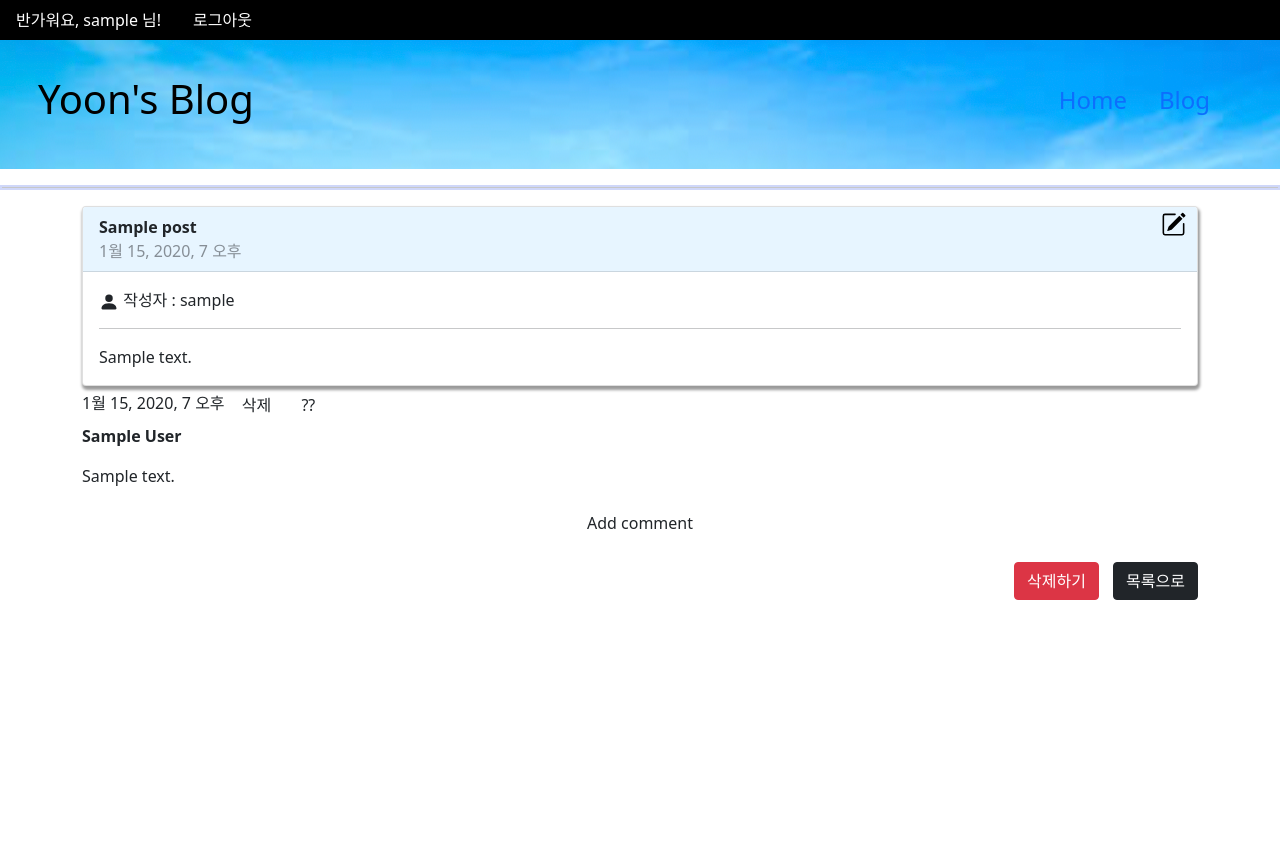
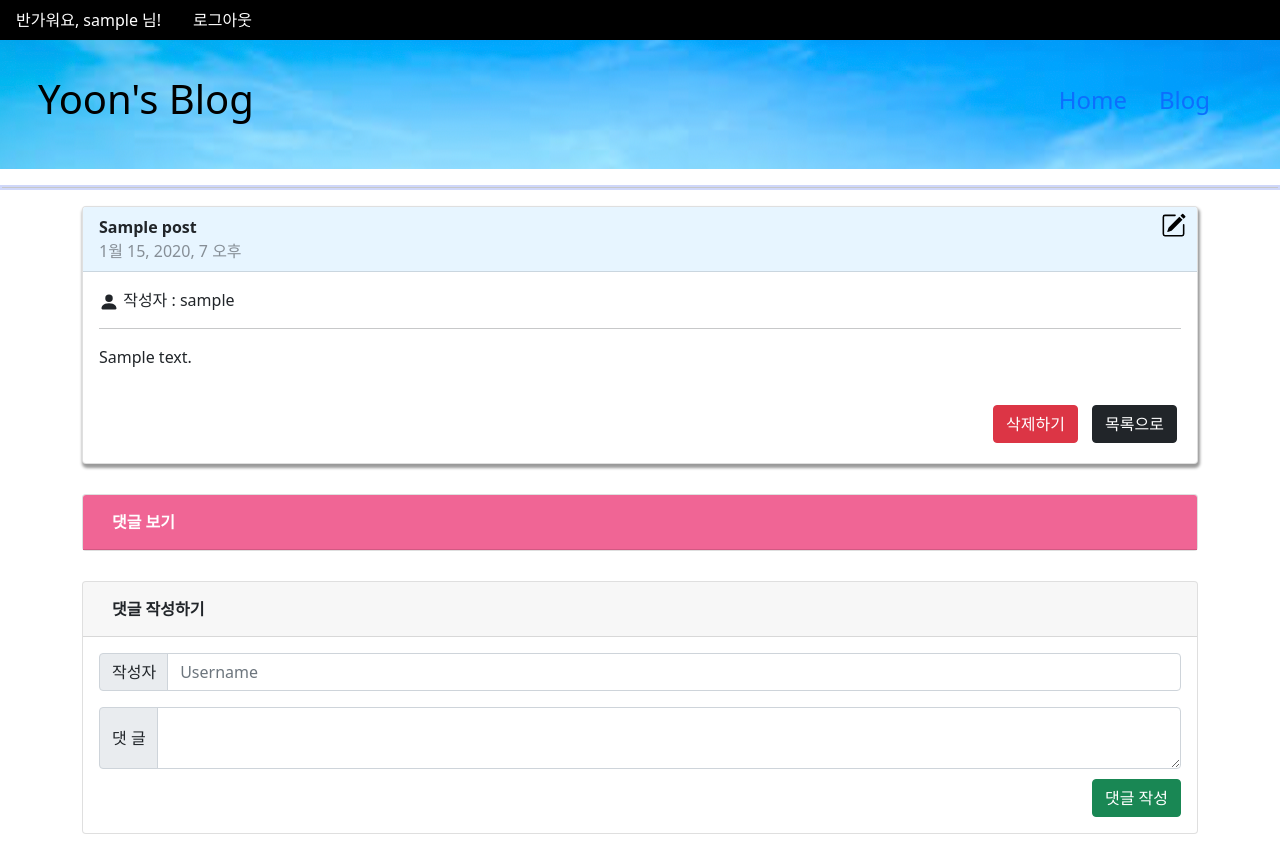
Before and after one commit to syoon0624/WebServiceProgramming, a Django app: page /blog/post/1/ in a window 1280 px wide. Before the commit the page ends 600 px from the top, so only its background shows below. Run offline with Django 3.2, Linux system fonts and the light colour scheme; a user stored in the database is signed in; tables that the repository leaves empty hold one stand-in row (values such as "Sample post"); some libraries are stand-ins or nearby versions.

Commit message:
feat: 댓글 상태창 기능 추가

```diff
--- a/blog/templates/blog/post_detail.html
+++ b/blog/templates/blog/post_detail.html
@@ -1,5 +1,6 @@
 {% extends 'blog/base.html' %}
   {% block content %}
+  <!-- 글 본문 -->
 <div>
   <div class="card" style="box-shadow: 1px 3px 3px 1px rgba(0, 0, 0, 0.4);">
     <div class="card-header" style="background-color: #e7f5ff;">
@@ -32,38 +33,103 @@
         {{ post.text|linebreaksbr}}
       </div>
     </div>
+      <div style="text-align: right;margin: 20px;">
+        <a class="btn btn-danger" style="margin-right: 10px; color: white;" data-toggle="modal"
+          data-target="#delete_modal">삭제하기</a>
+        <a class="btn btn-dark" style="color: white;" href="{% url 'post_list' %}">목록으로</a>
+      </div>
   </div>
 
 </div>
 
+  <!-- 댓글 목록 -->
+  <div id="commentList" style="margin-top: 30px; margin-bottom: 30px;">
+    <div class="card">
+
+      <div class="card-header" id="headingOne" style="background-color: #f06595;">
+        <h5 class="mb-0">
+          <button class="btn btn-default" data-toggle="collapse" data-target="#collapseOne" aria-expanded="true"
+            aria-controls="collapseOne">
+            <strong style="color: white;">댓글 보기</strong>
+          </button>
+        </h5>
+      </div>
+
+      <div id="collapseOne" class="collapse" aria-labelledby="headingOne" data-parent="#commentList">
+        <div class="card-body">
           {% for comment in post.comments.all %}
-    {% if user.is_authenticated or comment.approved_comment %}
-    <div class="comment">
-        <div class="date">
-            {{ comment.created_date }}
+            {% if user == post.author %}
+            <div style="margin: 10px;">
+              <div class="date" style="margin-top: 10px; margin-bottom: 10px;">
                 {% if comment.approved_comment %}
-                <a class="btn btn" href="{% url 'comment_remove' pk=comment.pk %}">삭제</a>
-                <a class="btn btn" href="{% url 'comment_approve' pk=comment.pk %}">??</a>
+                <a class="btn btn-primary" href="{% url 'comment_approve' pk=comment.pk %}">댓글 숨김 on</a>
+                <a class="btn btn-danger" href="{% url 'comment_remove' pk=comment.pk %}">삭제</a>
+                {% else %}
+                <a class="btn btn-primary" href="{% url 'comment_approve' pk=comment.pk %}">댓글 숨김 off</a>
+                <a class="btn btn-danger" href="{% url 'comment_remove' pk=comment.pk %}">삭제</a>
                 {% endif %}
               </div>
-        <strong>{{ comment.author }}</strong>
+              {% endif %}
+
+              {% if comment.approved_comment %}
+              <div style="border: 2px solid #f783ac; padding: 20px; border-radius: 5px;">
+                <div style="display: flex; justify-content: space-between;">
+                  <text>작성자: <strong> {{ comment.author }}</strong></text>
+                  <text style="color: #868e96;">작성일: {{ comment.created_date }}</text>
+                </div>
+                <hr />
                 <p>{{ comment.text|linebreaks }}</p>
               </div>
+            </div>
             {% endif %}
+
             {% empty %}
-      <p>No comments here yet :(</p>
+            <p>댓글이없어요! 댓글을 추가해주세요!</p>
           {% endfor %}
+        </div>
+      </div>
 
-  <a class="btn btn-default" href="{% url 'add_comment_to_post' pk=post.pk %}">Add comment</a>
+    </div>
+  </div>
 
-
-  <div style="text-align: right;margin-top: 20px;">
-    <a class="btn btn-danger" style="margin-right: 10px; color: white;"  data-toggle="modal" data-target="#delete_modal">삭제하기</a>
-    <a class="btn btn-dark" style="color: white;" href="{% url 'post_list' %}">목록으로</a>
+  <!-- 댓글 작성 -->
+  <div id="comment" style="margin-bottom: 30px;" class="container">
+    <div class="card">
+      <div class="card-header" id="headingOne">
+        <h5 class="mb-0">
+          <button class="btn btn-default" data-toggle="collapse" data-target="#collapseTwo" aria-expanded="true"
+            aria-controls="collapseTwo">
+            <strong>댓글 작성하기</strong>
+          </button>
+        </h5>
+      </div>
+      <div id="collapseTwo" class="collapse show" aria-labelledby="headingOne" data-parent="#comment">
+        <div class="card-body">
+          <form method="POST" action="{% url 'add_comment_to_post' pk=post.pk %}" class="post-form">{% csrf_token %}
+            <div class="input-group mb-3">
+              <div class="input-group-prepend">
+                <span class="input-group-text" id="basic-addon1">작성자</span>
+              </div>
+              <input type="text" class="form-control" name="author" placeholder="Username" aria-label="Username"
+                aria-describedby="basic-addon1">
+            </div>
+            <div class="input-group">
+              <div class="input-group-prepend">
+                <span class="input-group-text">댓 글</span>
+              </div>
+              <textarea class="form-control" aria-label="With textarea" name="text"></textarea>
+            </div>
+            <div style="text-align: right; margin-top: 10px;">
+              <button type="submit" class="btn btn-success">댓글 작성</button>
+            </div>
+          </form>
+        </div>
+      </div>
+    </div>
   </div>
 
   {% for message in messages %}
-    <div class="alert alert-warning alert-dismissible fade show col-md-10" role="alert" style="position: fixed; top:3%;">
+    <div class="alert alert-warning alert-dismissible fade show col-md-10" role="alert" style="position: fixed; top:3%; left: 7%">
       <strong>{{ message }}</strong>
       <button type="button" class="close" data-dismiss="alert" aria-label="close">
         <span aria-hidden="true">&times;</span>
--- a/blog/templates/blog/post_list.html
+++ b/blog/templates/blog/post_list.html
@@ -12,7 +12,8 @@
         <div class="card-body">
             <h6 class="card-title" style="color: #868e96;">작성일: {{ post.published_date }}</h5>
             <span class="card-text" style="display:inline-block; max-width:400px; max-height: 100px; white-space:nowrap; overflow:hidden; text-overflow:ellipsis;">{{ post.text|linebreaksbr }}</span>
-            <a href="{% url 'post_detail' pk=post.pk %}">Comments: {{ post.comments.count }}</a>
+            <br>
+            <a href="{% url 'post_detail' pk=post.pk %}">댓글: {{ post.approved_comments.count }}</a>
             <div style="text-align: right;">
                 <a href="{% url 'post_detail' pk=post.pk%}" class="btn btn-primary">자세히 보기</a>
             </div>
```
Lines whose indentation alone changed are shown as unchanged.
